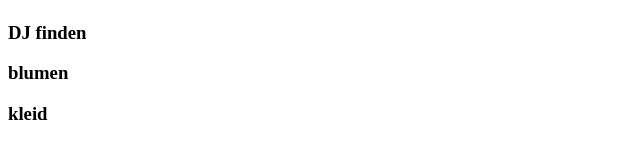
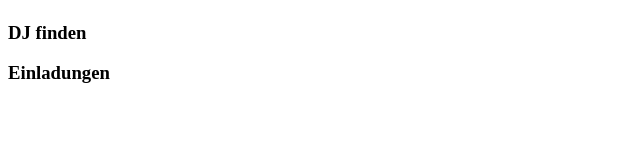
Before and after one commit to AlexRyzhkova/todo, a React (Create React App) app: page / in a window 1280 px wide. Shown: the part 186-344 px from the top of the page, without its empty margins (0-640 px from the left). Built offline with nearby package versions, Linux system fonts and the light colour scheme; data requests are answered from the project's data file.

Commit message:
Delete comments

```diff
--- a/db.json
+++ b/db.json
@@ -30,16 +30,8 @@
       "id": 5
     },
     {
-      "title": "",
+      "task": "Einladungen",
       "id": 6
-    },
-    {
-      "task": "blumen",
-      "id": 7
-    },
-    {
-      "task": "kleid",
-      "id": 8
     }
   ]
 }
```
Also changed, not shown: src/pages/AddTask.js (+0 -9 lines).
